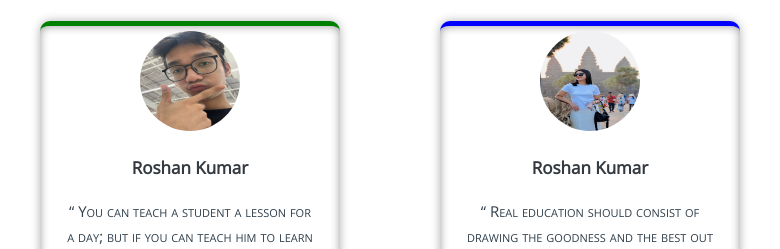
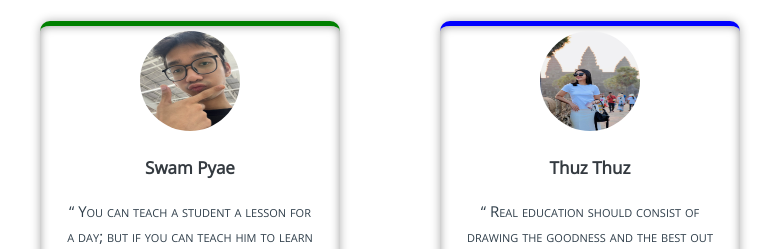
Before and after one commit to SwamZe/educationtest, a plain HTML site: page index.html in a window 1280 px wide. Shown: the part 3000-3249 px from the top of the page, 250-1030 px from the left. Drawn offline with nearby package versions, Linux system fonts and the light colour scheme.

Commit message:
Update index.html

```diff
--- a/index.html
+++ b/index.html
@@ -128,7 +128,7 @@
 		<div class="totalcard">
 			<div class="card">
 				<center><img src="images/creator/roshan1.jpg"></center>
-				<center><div class="card-title">Roshan Kumar</div>
+				<center><div class="card-title">Swam Pyae</div>
 				<div id="detail">
 					<p>“ You can teach a student a lesson for a day; but if you can teach him to learn by creating curiosity, he will continue the learning process as long as he lives “</p>
 					<div class="duty"></div>
@@ -138,7 +138,7 @@
 			</div>
 			<div class="card">
 				<center><img src="images/creator/roshan2.jpg"></center>
-				<center><div class="card-title">Roshan Kumar</div>
+				<center><div class="card-title">Thuz Thuz</div>
 				<div id="detail">
 					<p>“ Real education should consist of drawing the goodness and the best out of our own students. What better books can there be than the book of humanity “</p>
 					<div class="duty"></div>
```
